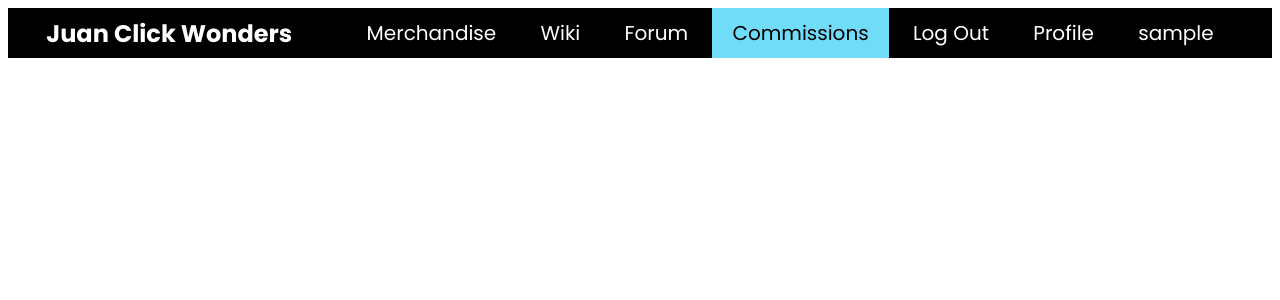
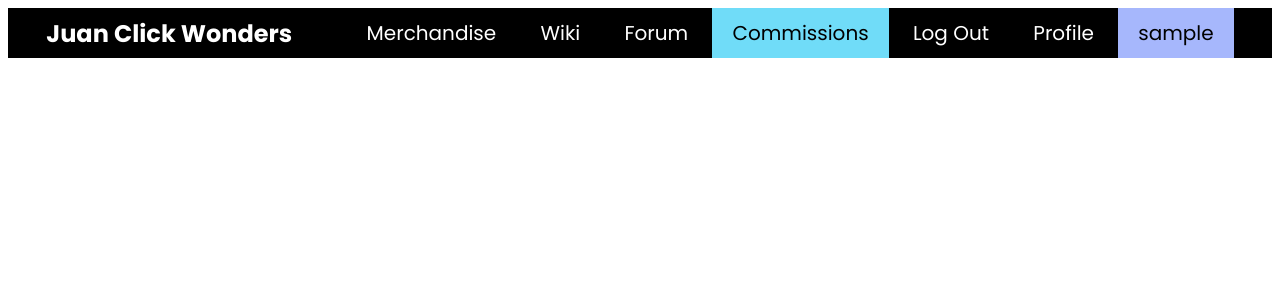
Before and after one commit to angelo-dlcrz/hobbysite-E-5, a Django app: page /commissions/list in a window 1280 px wide. Shown: the top 300 px of the page. Run offline with Django 5.2, Linux system fonts and the light colour scheme; the visitor is signed in with stand-in values (Sample User, id 1); data that the repository does not hold is empty.

Commit message:
Highlighted the current user in the navbar

```diff
--- a/templates/base.html
+++ b/templates/base.html
@@ -73,7 +73,7 @@
     {% if user.is_authenticated %}
         <li><a id="{% block logout %}{% endblock %}" href="{% url "user_management:logout-user" %}">Log Out</a></li>
         <li><a id="{% block profile %}{% endblock %}" href="{% url "profile" %}">Profile</a></li>
-        <li><a id="{% block display_name %}{% endblock %}">{{ user.username }}</a></li>
+        <li><a id="{% block display_name %}{% endblock %}" style="background-color: #A6B7FC; color: black !important;">{{ user.username }}</a></li>
     {% else %}
         <li><a id="{% block signup %}{% endblock %}" href="{% url "user_management:register-user" %}">Sign Up</a></li>
         <li><a id="{% block login %}{% endblock %}" href="{% url "user_management:login-user" %}">Log In</a></li>
```
